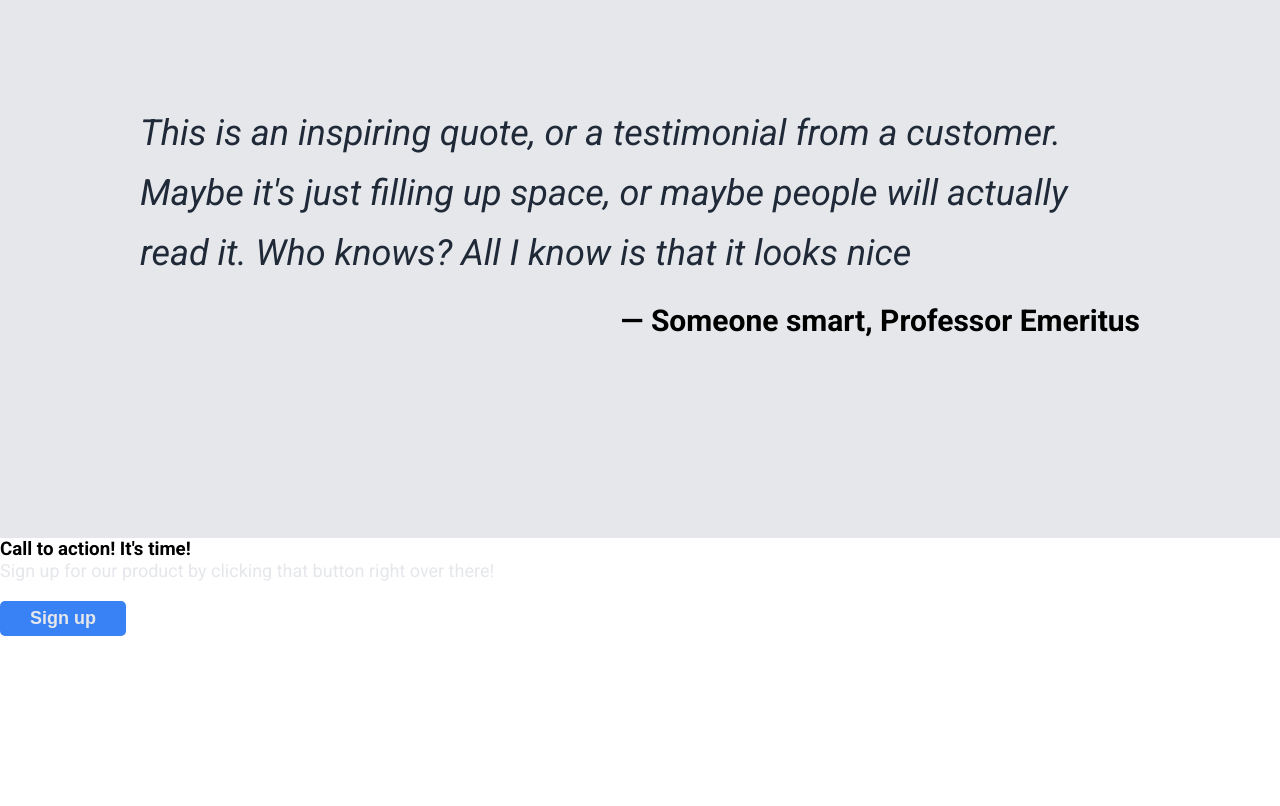
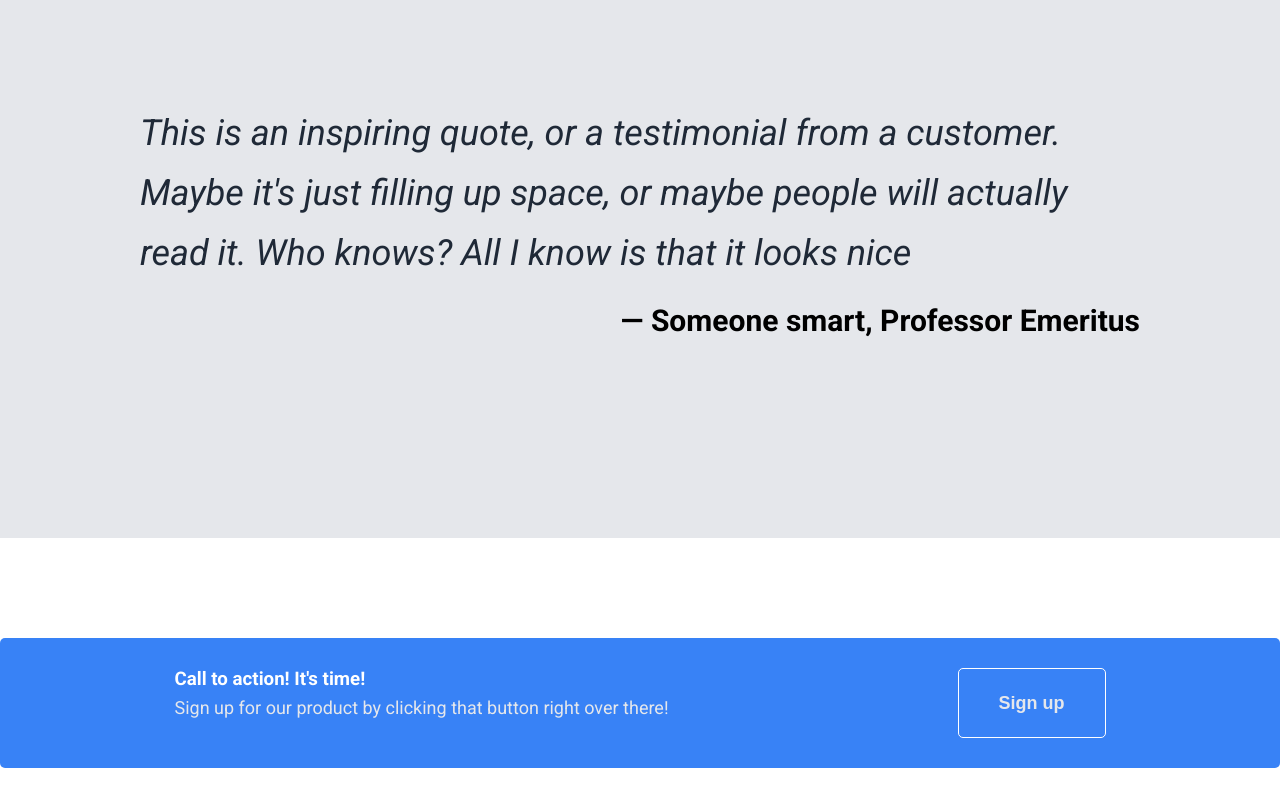
Before and after one commit to sadykova/landing_page, a plain HTML site: page index.html in a window 1280 px wide. Shown: the part 1189-1995 px from the top of the page. Before the commit the page ends 1825 px from the top, so only its background shows below. Drawn offline with Linux system fonts and the light colour scheme.

Commit message:
Style call to action section

```diff
--- a/index.html
+++ b/index.html
@@ -87,9 +87,13 @@
 
     <div class="light">
       <div class="call-to-action">
-        <h3>Call to action! It's time!</h3>
-        <p>Sign up for our product by clicking that button right over there!</p>
-        <button>Sign up</button>
+        <div class="text-call">
+          <h3>Call to action! It's time!</h3>
+          <p>
+            Sign up for our product by clicking that button right over there!
+          </p>
+        </div>
+        <button class="border-white">Sign up</button>
       </div>
     </div>
   </body>
--- a/style.css
+++ b/style.css
@@ -119,6 +119,31 @@ header {
   padding: 100px 0px;
 }
 
+.call-to-action {
+  max-width: 1300px;
+  margin: auto;
+  margin-top: 100px;
+  margin-bottom: 100px;
+  background-color: var(--main-blue);
+  padding: 30px;
+  border-radius: 5px;
+  display: flex;
+  justify-content: space-around;
+}
+
+.text-call {
+  color: white;
+  display: flex;
+  flex-direction: column;
+  gap: 7px;
+}
+
+.border-white {
+  border: 1px solid white;
+  padding: 0px 40px;
+  font-weight: 800;
+}
+
 blockquote {
   font-size: 36px;
   font-style: italic;
@@ -133,6 +158,7 @@ figcaption {
   display: flex;
   justify-content: flex-end;
 }
+
 ul {
   display: flex;
   gap: 20px;
```
